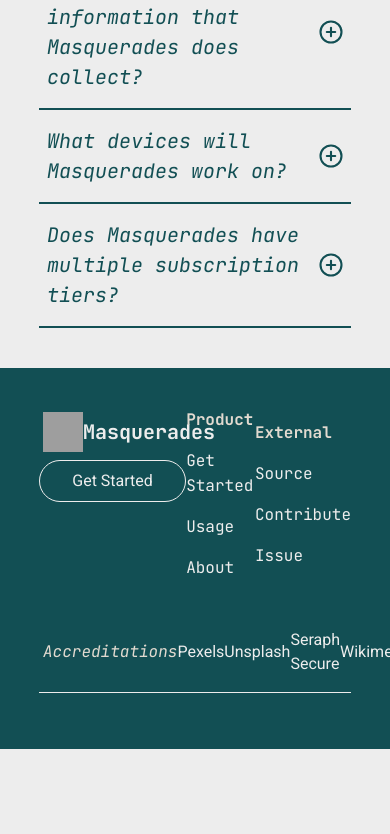
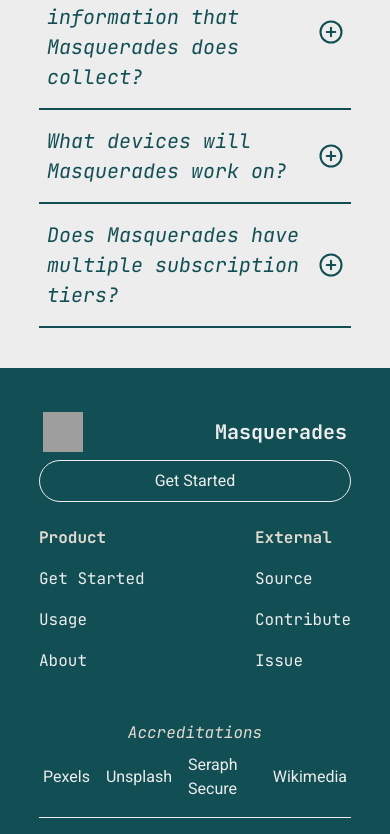
Before and after one commit to ranjotdharni/masquerade, a React (Vite) app in the folder react/: page / in a window 390 px wide. Shown: the part 8883-9717 px from the top of the page. Before the commit the page ends 9632 px from the top, so only its background shows below. Built offline with nearby package versions, Linux system fonts and the light colour scheme; grey boxes are pictures that could not be loaded.

Commit message:
welcome page complete v1 (tested + responsive)

```diff
--- a/react/src/components/WelcomePage/sections/EndFooter.tsx
+++ b/react/src/components/WelcomePage/sections/EndFooter.tsx
@@ -85,15 +85,15 @@ export default function EndFooter() {
     return (
         <section className="w-full bg-text flex flex-col items-center py-10 mt-10 md:mt-20">
             <article className="w-4/5 max-w-275 flex flex-col items-center">
-                <div className="w-full flex flex-row justify-between items-start">
-                    <header className="flex flex-col items-center space-y-1">
-                        <h4 className="flex flex-row items-center p-1 md:space-x-2">
+                <div className="w-full flex flex-col md:flex-row md:justify-between items-center md:items-start">
+                    <header className="w-full md:w-auto flex flex-col items-center space-y-1">
+                        <h4 className="w-full md:w-auto flex flex-row justify-between md:justify-center items-center p-1 md:space-x-2">
                             <img src={ICON_LOGO_STICKER} className="h-10 aspect-square" />
                             <p className="text-xl text-background font-jbm-bold">{APP_NAME}</p>
                         </h4>
                         <a href={`/${PAGE_LOGIN}`} className="min-w-full font-roboto text-background flex flex-row justify-center py-2 border border-background rounded-[100px]">Get Started</a>
                     </header>
-                    <ul className="flex flex-row items-center md:space-x-16">
+                    <ul className="w-full md:w-auto flex flex-row justify-between md:justify-center items-center mt-6 md:mt-0 md:space-x-16">
                         {
                             linkSections.map((linkSection, index) => {
                                 return <LinkSection key={`WELCOME_PAGE_END_LINK_1x${index}`} title={linkSection.title} links={linkSection.links} />
@@ -102,9 +102,9 @@ export default function EndFooter() {
                     </ul>
                 </div>
 
-                <aside className="w-full px-1 py-2 flex flex-row justify-between items-center pt-12 pb-4">
+                <aside className="w-full px-1 py-2 flex flex-col md:flex-row md:justify-between items-center pt-12 pb-4 space-y-2 md:space-y-0">
                     <h5 className="text-accent font-jbm-italic">Accreditations</h5>
-                    <ul className="flex flex-row items-center md:space-x-4">
+                    <ul className="flex flex-row justify-center items-center space-x-4">
                         {
                             creditLinks.map((creditLink, index) => {
                                 return <a key={`WELCOME_PAGE_END_CREDIT_LINK_1x${index}`} href={creditLink.href} target="_blank" className="text-background font-roboto hover:underline">{creditLink.title}</a>
@@ -114,7 +114,7 @@ export default function EndFooter() {
                 </aside>
             </article>
 
-            <div className="w-4/5 max-w-280 h-[2vh] border-t border-t-background"></div>
+            <div className="w-4/5 max-w-280 h-[1vh] md:h-[2vh] border-t border-t-background"></div>
         </section>
     )
 }
--- a/react/src/components/WelcomePage/sections/FAQSection.tsx
+++ b/react/src/components/WelcomePage/sections/FAQSection.tsx
@@ -65,8 +65,8 @@ export default function FAQSection() {
             answer: `
                 No. Simple as that (we don't even store your password). ${APP_NAME} is an open-source project. This means
                 that the code behind the service can be viewed publicly by anyone, even you. You or any party of your choice
-                (developer, analyst, etc.) are welcome to hunt for evidence of data collection in the source code, can't say
-                you'll find any though. Besides this, ${APP_NAME} currently has a single developer working on everything you
+                (developer, analyst, etc.) are welcome to hunt for (and ideally report) any evidence of data collection in the source code,
+                can't say you'll find any though. Besides this, ${APP_NAME} currently has a single developer working on everything you
                 see here and in the web app. Frankly, we do not have the time, money, manpower, or interest in logging, tracking,
                 or collecting your information.
             `,
@@ -86,9 +86,9 @@ export default function FAQSection() {
             answer: `
                 No, for now and the forseeable future, ${APP_NAME} will not have any sort of paid services. All features
                 currently present in the web app are completely free. Note that these services are limited as a result of the
-                ${APP_NAME} project's limited resources (time, money, developers). The service currently has a single developer
+                ${APP_NAME} project's limited resources (time, money, developers, etc.). The service currently has a single developer
                 working on everything we offer. Although there are no plans for future expansions as of right now, these conditions
-                are subject to change (e.g. rise in popularity, more revenue, more development time).
+                are subject to change (e.g. in response to growing user base, more revenue, more development time, etc.).
             `,
         }
     ]
```
